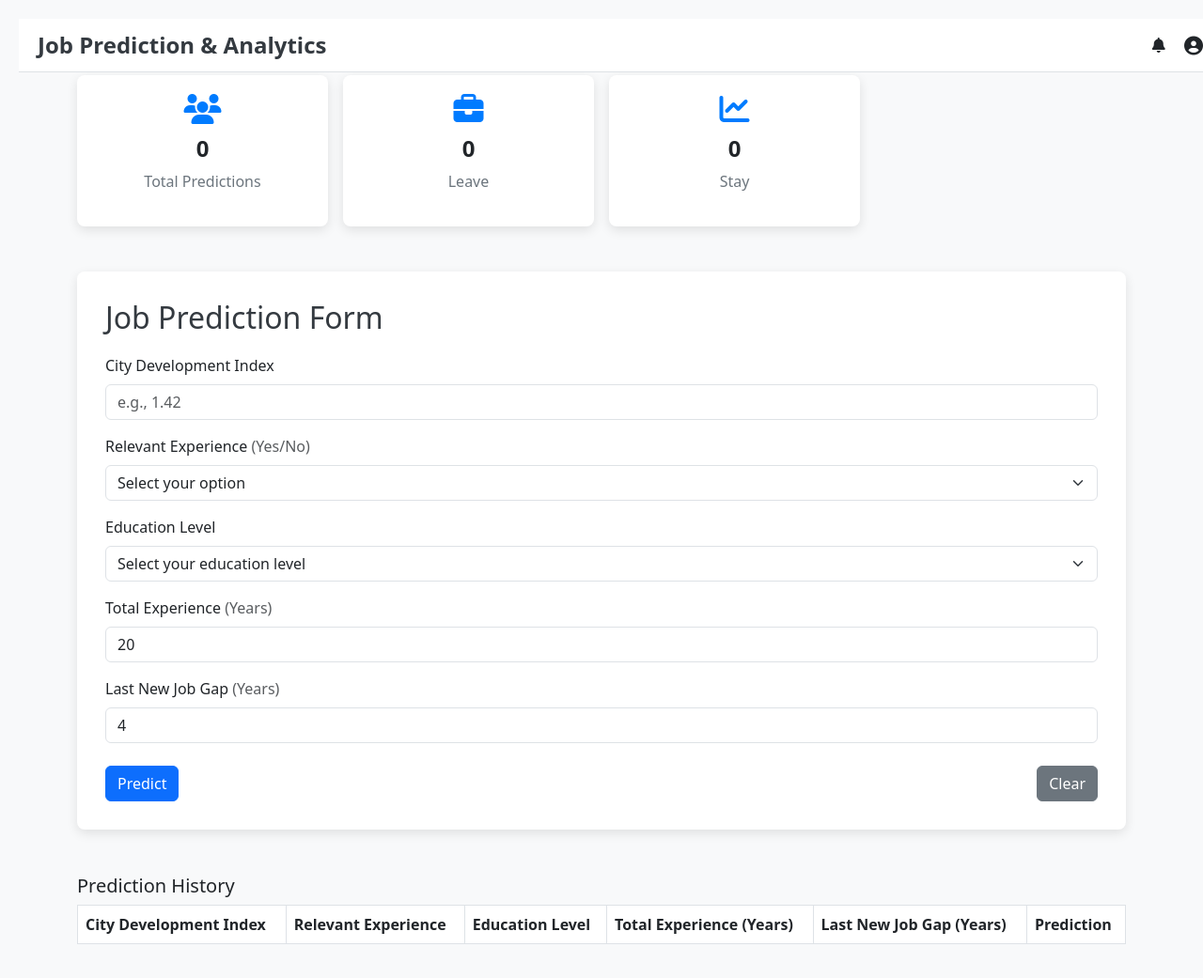
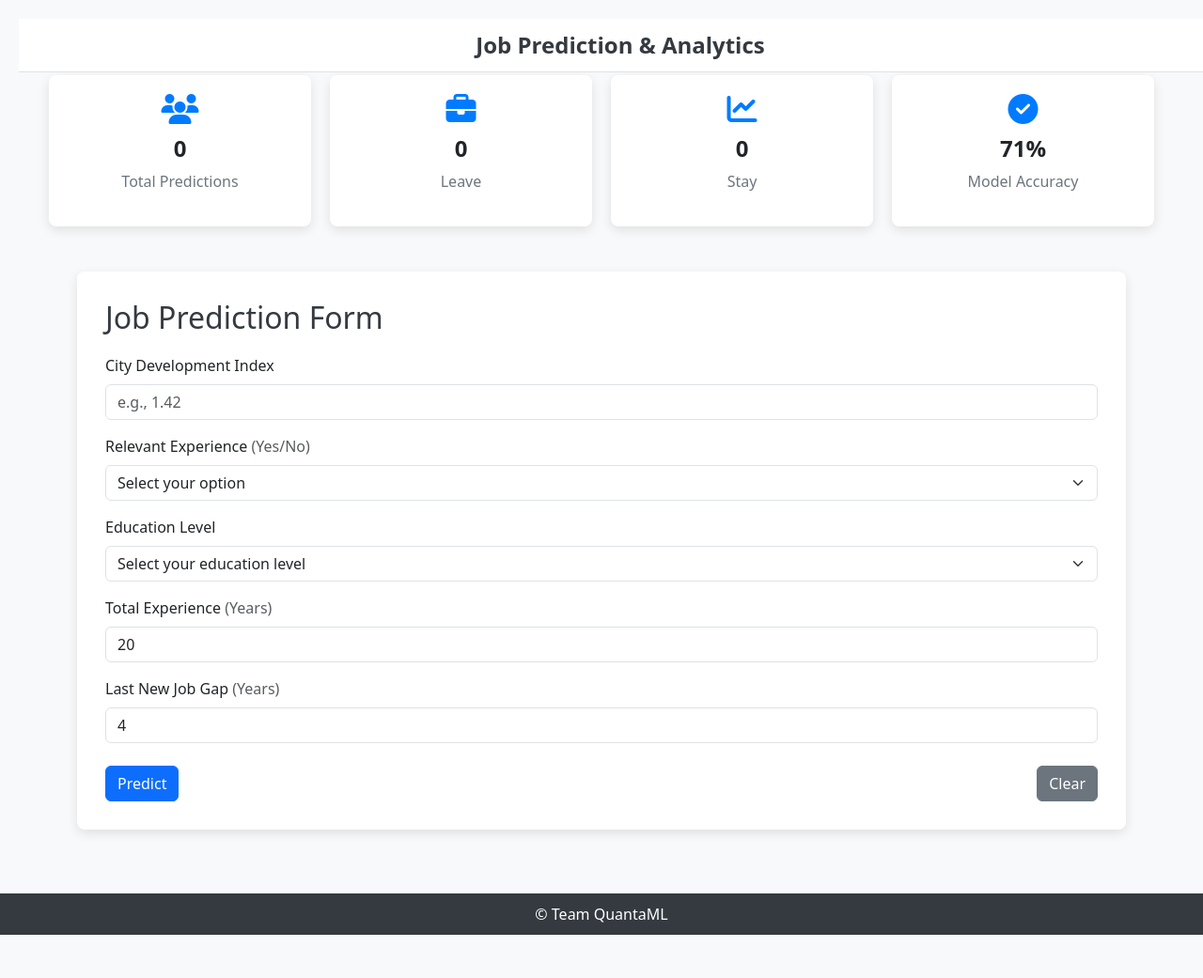
Before and after one commit to IT22106360/QuantaML-FDM-Employee-Retention, a Flask app: page / in a window 1280 px wide. Shown: the whole page at 94% size. After the commit the page ends 995 px from the top, so only its background shows below. Run offline with Flask 3, Linux system fonts and the light colour scheme; lists and menus that the app fills with data are empty; parts of the project's set-up code (start-up, migrations or seed data) failed here and were passed over.

Commit message:
frontend change

```diff
--- a/app.py
+++ b/app.py
@@ -12,7 +12,6 @@ state = {
     'negative': 0
 }
 
-prediction_history = []
 
 @app.route("/")
 def index():
@@ -47,19 +46,8 @@ def my_post():
     # Update counts based on prediction
     if prediction == 1:
         state['positive'] += 1  # looking for a job change
-        prediction_result = "Leave"
     else:
         state['negative'] += 1  # not looking for a job change
-        prediction_result = "Stay"
-
-    prediction_history.append({
-        'city_development_index': city_development_index,
-        'relevent_experience': relevent_experience,
-        'education_level': education_level,
-        'total_experience': total_experience,
-        'last_new_job_gap': last_new_job_gap,
-        'prediction': prediction_result  # Add prediction result (Leave/Stay)
-    })
 
     total = state['positive'] + state['negative']
     return jsonify({
--- a/templates/index.html
+++ b/templates/index.html
@@ -14,6 +14,7 @@
         /* Sidebar Styling */
         body {
             display: flex;
+            flex-direction: column; /* Changed to column for footer alignment */
             min-height: 100vh;
             overflow-x: hidden;
         }
@@ -37,7 +38,7 @@
 
         /* Content Styling */
         .content {
-            width: 100%;
+            flex-grow: 1; /* Allow content to grow */
             padding: 20px;
             background-color: #f8f9fa;
         }
@@ -49,7 +50,7 @@
             background-color: #fff;
             border-bottom: 1px solid #dee2e6;
             display: flex;
-            justify-content: space-between;
+            justify-content: center; /* Center the content */
             align-items: center;
             position: fixed;
             z-index: 1000;
@@ -102,6 +103,25 @@
             color: #6c757d;
         }
 
+        /* Centering Analytics Section */
+        #analytics-section {
+            display: flex;
+            justify-content: center; /* Center cards horizontally */
+            gap: 20px; /* Space between cards */
+            margin-bottom: 40px; /* Space below analytics section */
+        }
+
+        /* Footer Styling */
+        footer {
+            background-color: #343a40; /* Dark background */
+            color: #fff; /* White text */
+            text-align: center; /* Centered text */
+            padding: 10px 0; /* Padding for spacing */
+            position: relative; /* Allow footer to be at the bottom */
+            bottom: 0; /* Stick to bottom */
+            width: 100%; /* Full width */
+        }
+
         /* Modal Styling */
         .modal-header {
             background-color: #007bff;
@@ -135,14 +155,6 @@
             <div class="navbar-brand">
                 Job Prediction & Analytics
             </div>
-            <div>
-                <a href="#" class="text-decoration-none text-dark me-3">
-                    <i class="fas fa-bell"></i>
-                </a>
-                <a href="#" class="text-decoration-none text-dark">
-                    <i class="fas fa-user-circle fa-lg"></i>
-                </a>
-            </div>
         </nav>
 
         <!-- Main Content Area -->
@@ -150,7 +162,6 @@
             <div class="container">
                 <!-- Analytics Section -->
                 <div id="analytics-section" class="mb-5">
-                    <div class="row g-3 mb-4">
                     <div class="col-lg-3 col-md-6">
                         <div class="stat-card">
                             <i class="fas fa-users"></i>
@@ -171,6 +182,12 @@
                             <h4 data-stat="negative">{{ data.negative }}</h4> <!-- Stay (Negative Predictions) -->
                             <p>Stay</p>
                         </div>
+                    </div>
+                    <div class="col-lg-3 col-md-6">
+                        <div class="stat-card">
+                            <i class="fas fa-check-circle"></i> <!-- Icon for Accuracy -->
+                            <h4>71%</h4> <!-- Model Accuracy -->
+                            <p>Model Accuracy</p>
                         </div>
                     </div>
                 </div>
@@ -228,86 +245,51 @@
                 </div>
 
                 <!-- Prediction History Section -->
-<h5>Prediction History</h5>
-<table class="table table-bordered">
-    <thead class="thead-dark">
-        <tr>
-            <th>City Development Index</th>
-            <th>Relevant Experience</th>
-            <th>Education Level</th>
-            <th>Total Experience (Years)</th>
-            <th>Last New Job Gap (Years)</th>
-            <th>Prediction</th>
-        </tr>
-    </thead>
-    <tbody>
-        {% for entry in data.history %}
-        <tr>
-            <td>{{ entry.city_development_index }}</td>
-            <td>{{ entry.relevent_experience }}</td>
-            <td>{{ entry.education_level }}</td>
-            <td>{{ entry.total_experience }}</td>
-            <td>{{ entry.last_new_job_gap }}</td>
-            <td>{{ entry.prediction }}</td>
-        </tr>
-        {% endfor %}
-    </tbody>
-</table>
-
-            </div>
             </div>
         </div>
     </div>
 
+    <!-- Footer -->
+    <footer>
+        <p class="mb-0">&copy; Team QuantaML</p>
+    </footer>
+
     <!-- Bootstrap JS -->
     <script src="https://code.jquery.com/jquery-3.6.0.min.js"></script>
     <script src="https://cdn.jsdelivr.net/npm/bootstrap@5.3.0/dist/js/bootstrap.bundle.min.js"></script>
-
-    <!-- Custom Script for Modal -->
     <script>
         $(document).ready(function () {
-            $('#prediction-form').on('submit', function (event) {
-                event.preventDefault(); // Prevent the form from submitting normally
+            // Form submission handling
+            $('#prediction-form').submit(function (event) {
+                event.preventDefault(); // Prevent default form submission
+                const formData = $(this).serialize(); // Serialize form data
 
-                // Gather form data
-                const formData = $(this).serialize();
-
-                // Send form data to the server using AJAX
+                // Send AJAX request to server
                 $.ajax({
                     type: 'POST',
-                    url: '/',  // Your form action URL (Flask route)
+                    url: '/predict', // Your prediction endpoint
                     data: formData,
                     success: function (response) {
-                        const predictedResult = response.prediction == 1 ? "Leaving" : "Not Leaving";
-                        const modalBody = `The employee is predicted to be <strong>${predictedResult}</strong>.`;
+                        const predictedResult = response.prediction; // Adjust based on your response structure
+                        $('#predictionModal .modal-body').html(predictedResult); // Inject prediction result
 
+                        // Show the modal
+                        $('#predictionModal').modal('show');
 
-                        // Display the modal with the prediction result
-                        $('#predictionModal .modal-body').html(modalBody);
-                        const modal = new bootstrap.Modal(document.getElementById('predictionModal'));
-                        modal.show();
-
-                        // When modal is closed, update the totals
-                        $('#predictionModal').on('hidden.bs.modal', function () {
-                            // Update the totals on the page dynamically
+                        // Update statistics dynamically
                         $('h4[data-stat="total"]').text(response.total);
                         $('h4[data-stat="positive"]').text(response.positive);
                         $('h4[data-stat="negative"]').text(response.negative);
-                        });
-                    },
-                    error: function () {
-                        alert('An error occurred. Please try again.');
                     }
                 });
             });
         });
     </script>
 
-
-    <!-- Prediction Result Modal -->
+    <!-- Prediction Modal -->
     <div class="modal fade" id="predictionModal" tabindex="-1" aria-labelledby="predictionModalLabel"
         aria-hidden="true">
-        <div class="modal-dialog modal-dialog-centered">
+        <div class="modal-dialog">
             <div class="modal-content">
                 <div class="modal-header">
                     <h5 class="modal-title" id="predictionModalLabel">Prediction Result</h5>
```
Lines whose indentation alone changed are shown as unchanged.
